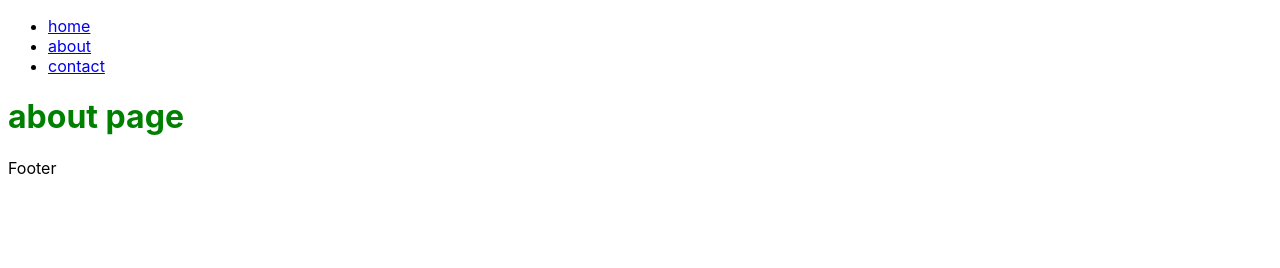
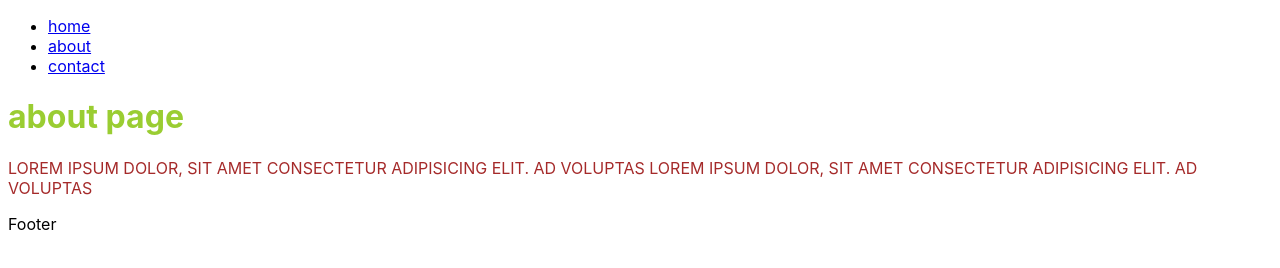
Before and after one commit to elfgod/GatsbyJS-Bootcamp, a Gatsby site in the folder tutorial/: page /about in a window 1280 px wide. Built offline with nearby package versions, Linux system fonts and the light colour scheme; Gatsby itself is replaced by a stand-in of ours.

Commit message:
CSS Modules

```diff
--- /dev/null
+++ b/tutorial/src/examples/about.module.css
@@ -0,0 +1,11 @@
+.page {
+  color: brown;
+}
+
+.page h1 {
+  color: yellowgreen;
+}
+
+.text {
+  text-transform: uppercase;
+}
--- /dev/null
+++ b/tutorial/src/examples/home.module.css
@@ -0,0 +1,11 @@
+.page {
+  color: blueviolet;
+}
+
+.page h1 {
+  color: aqua;
+}
+
+.text {
+  text-transform: capitalize;
+}
--- a/tutorial/src/pages/about.js
+++ b/tutorial/src/pages/about.js
@@ -1,11 +1,17 @@
 import React from "react"
 import Layout from "../components/Layout"
+// import { page, text } from "../examples/about.module.css"
+import * as aboutStyles from "../examples/about.module.css"
 
 const about = () => {
   return (
     <Layout>
-      <div className="about-heading">
+      <div className={aboutStyles.page}>
         <h1>about page</h1>
+        <p className={aboutStyles.text}>
+          Lorem ipsum dolor, sit amet consectetur adipisicing elit. Ad voluptas
+          Lorem ipsum dolor, sit amet consectetur adipisicing elit. Ad voluptas
+        </p>
       </div>
     </Layout>
   )
```
Also changed, not shown: tutorial/src/pages/index.js (+8 -1 lines).
